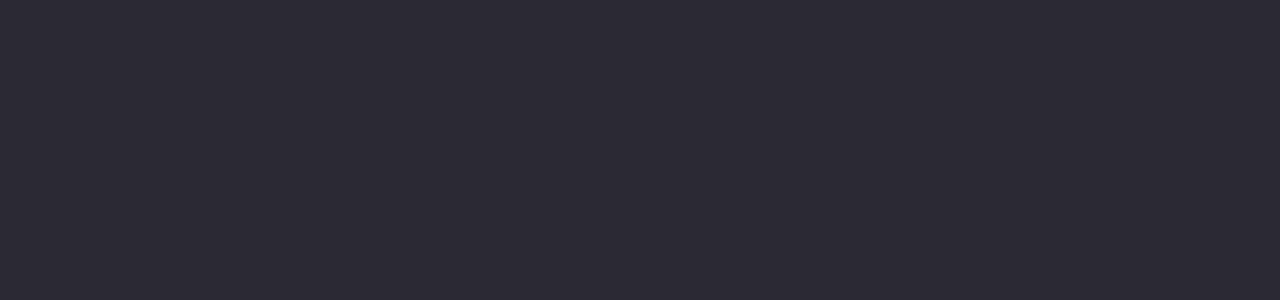
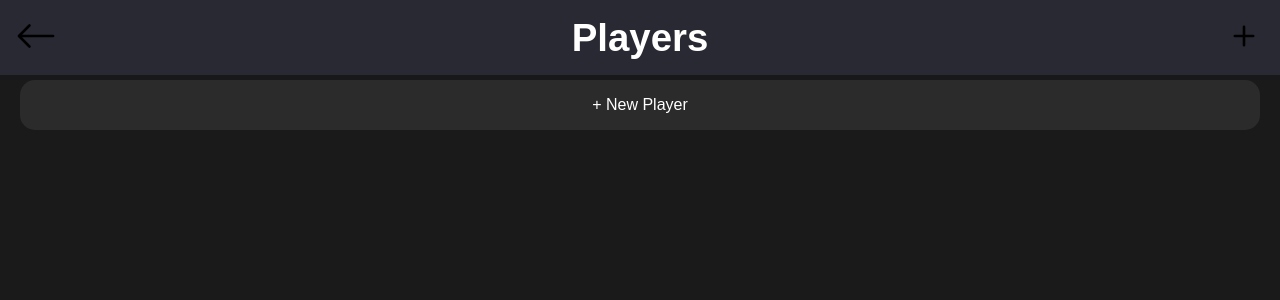
Before and after one commit to Liamo1225/discgolf-app, a React (Vite) app: page /discgolf-app/players in a window 1280 px wide. Before the commit this address had no page. Shown: the top 300 px of the page. Built offline with nearby package versions, Linux system fonts and the light colour scheme.

Commit message:
Players screen

```diff
--- a/src/data/stats.js
+++ b/src/data/stats.js
@@ -37,7 +37,7 @@ function calculatePlayerStats(playerId, courseId, layoutId) {
             player => player.id === playerId
         );
 
-        if (!player) return;
+        if (!player) return;;
 
         const total = getTotal(player.scores);
 
@@ -58,3 +58,15 @@ function calculatePlayerStats(playerId, courseId, layoutId) {
         bestScores
     };
 }
+
+export function calcRoundsPlayedAll() {
+    const result = new Map();
+
+    for (const round of getHistory()) {
+        for (const player of round.players) {
+            result.set(player.id, (result.get(player.id) ?? 0) + 1);
+        }
+    }
+
+    return result;
+}
--- a/src/data/testData.js
+++ b/src/data/testData.js
@@ -11,11 +11,11 @@ export default function GenTestData() {
     clearPlayerStatsCache()
 
     const players = [];
-    players.push(addPlayer("Liam", "#057a14"));
-    players.push(addPlayer("Wilma", "#ad0f78"));
-    players.push(addPlayer("Benjamin", "#0d078b"));
-    players.push(addPlayer("Mamma", "#d9bd08"));
-    players.push(addPlayer("Pappa", "#683406"));
+    players.push(addPlayer("Player1", "#057a14"));
+    players.push(addPlayer("Player2", "#ad0f78"));
+    players.push(addPlayer("Player3", "#0d078b"));
+    players.push(addPlayer("Player4", "#d9bd08"));
+    players.push(addPlayer("Player5", "#683406"));
 
     const course = addCourse("Test Course");
     const layout = addLayout(course.id, "Lay1", 1000, 9);
--- a/src/main/App.css
+++ b/src/main/App.css
@@ -29,3 +29,25 @@ body {
     color: var(--text-color);
     font-family: sans-serif;
 }
+
+.header {
+    display: flex;
+    align-items: center;
+    justify-content: space-between;
+    padding: 0 15px;
+
+    font-size: 1.2rem;
+
+    padding-top: env(save-area-inset-top);
+
+    height: calc(80px + env(safe-area-inset-top));
+
+    background-color: var(--header-color);
+    border-bottom: 5px solid var(--border-color);
+}
+
+.header button {
+    color: var(--text-color);
+    background: none;
+    border: none;
+}
--- a/src/main/App.jsx
+++ b/src/main/App.jsx
@@ -5,6 +5,7 @@ import './App.css';
 
 import Home from "../pages/home/Home";
 import ScoreCard from "../pages/scorecard/ScoreCard";
+import Players from "../pages/players/players";
 import History from "../pages/history/History";
 
 import Modal from "../utils/modal/Modal";
@@ -21,6 +22,7 @@ export default function App() {
 
         <Route path="/" element={<Home />}/>
         <Route path="/scorecard" element={<ScoreCard />}/>
+        <Route path="/players" element={<Players />}/>
         <Route path="/history" element={<History />}/>
 
       </Routes>
--- a/src/pages/history/History.jsx
+++ b/src/pages/history/History.jsx
@@ -1,9 +1,12 @@
 import "./History.css";
 
-import { ArrowLeft } from "react-bootstrap-icons";
 import { useNavigate } from "react-router-dom";
+import { RoundList } from "./components/RoundList";
 
-import { RoundList } from "./components/RoundList";
+import {
+    ArrowLeft,
+    Plus
+} from "react-bootstrap-icons";
 
 export default function History () {
     const navigate = useNavigate();
@@ -19,6 +22,13 @@ export default function History () {
                 </button>
 
                 <h1>History</h1>
+
+                <button
+                    className="head-add-btn"
+                    onClick={() => {}}
+                >
+                    <Plus size={42} />
+                </button>
             </header>
 
             <RoundList />
--- a/src/pages/home/Home.css
+++ b/src/pages/home/Home.css
@@ -21,17 +21,7 @@
     background-color: var(--background-color);
 
     .header {
-        padding-top: env(safe-area-inset-top);
-
-        display: flex;
         justify-content: center;
-        align-items: center;
-
-        font-size: 1.2rem;
-        height: 80px;
-
-        background-color: var(--header-color);
-        border-bottom: 5px solid var(--border-color);
     }
 
     .menu {
--- /dev/null
+++ b/src/pages/players/players.css
@@ -0,0 +1,69 @@
+.players {
+    --player-border-color: #3e3e3e;
+    --new-player-color: #2b2b2b;
+
+    display: flex;
+    flex-direction: column;
+    height: 100vh;
+
+    .player-list {
+        flex: 1;
+        min-height: 0;
+        overflow-y: auto;
+
+        background-color: var(--background-color);
+        display: flex;
+        flex-direction: column;
+        gap: 10px;
+    }
+
+    .player {
+        display: flex;
+        justify-content: space-between;
+        align-items: center;
+        height: 80px;
+
+        padding: 0 15px;
+        border-bottom: 3px dashed var(--player-border-color);
+    }
+
+    .player-info {
+        display: flex;
+        align-items: center;
+        justify-content: flex-start;
+        gap: 15px;
+    }
+
+    .player-name {
+        font-size: 1.3rem;
+        font-weight: 500;
+    }
+
+    .player-right {
+        display: flex;
+        align-items: center;
+        justify-content: flex-end;
+        gap: 30px;
+    }
+
+    .rounds-played {
+        color: var(--secondary-text-color);
+    }
+
+    .edit-btn {
+        border: none;
+        background-color: var(--background-color);
+        color: var(--text-color);
+    }
+
+    .list-add-btn {
+        height: 50px;
+        color: var(--text-color);
+        background-color: var(--new-player-color);
+        border: none;
+        border-radius: 15px;
+        margin: 0 20px;
+        font-size: 1rem;
+        font-weight: 500;
+    }
+}
--- /dev/null
+++ b/src/pages/players/players.jsx
@@ -0,0 +1,74 @@
+import "./players.css";
+
+import { useNavigate } from "react-router-dom";
+import { getPlayers } from "../../data/players";
+import { calcRoundsPlayedAll } from "../../data/stats";
+
+import {
+    ArrowLeft,
+    PersonFill,
+    Plus,
+    ThreeDots
+} from "react-bootstrap-icons";
+
+export default function Players() {
+    const navigate = useNavigate()
+
+    const players = getPlayers();
+    const roundsPlayed = calcRoundsPlayedAll();
+
+    const sortedPlayer = players.sort(
+        (a, b) => roundsPlayed.get(b.id) - roundsPlayed.get(a.id));
+
+    return (
+        <div className="players">
+            <header className="header">
+                <button
+                    className="back-btn"
+                    onClick={() => navigate("/")}
+                >
+                    <ArrowLeft size={42} />
+                </button>
+
+                <h1>Players</h1>
+
+                <button
+                    className="head-add-btn"
+                    onClick={() => {}}
+                >
+                    <Plus size={42} />
+                </button>
+            </header>
+
+            <main className="player-list">
+                {
+                    sortedPlayer.map((player) => (
+                        <div className="player" key={player.id}>
+                            <div className="player-info">
+                                <PersonFill size={40} color={player.color} />
+                                <h2 className="player-name">{player.name}</h2>
+                            </div>
+
+                            <div className="player-right">
+                                <span className="rounds-played">{`Rounds: ${roundsPlayed.get(player.id) ?? 0}`}</span>
+                                <button
+                                    className="edit-btn"
+                                    onClick={() => {}}
+                                >
+                                    <ThreeDots size={30} />
+                                </button>
+                            </div>
+                        </div>
+                    ))
+                }
+
+                <button
+                    className="list-add-btn"
+                    onClick={() => {}}
+                >
+                    + New Player
+                </button>
+            </main>
+        </div>
+    );
+}
--- a/src/pages/scorecard/ScoreCard.css
+++ b/src/pages/scorecard/ScoreCard.css
@@ -11,20 +11,6 @@
     display: flex;
     flex-direction: column;
     overflow: hidden;
-
-    .header {
-        display: flex;
-        justify-content: space-between;
-        align-items: center;
-
-        padding: 0 15px;
-        padding-top: env(save-area-inset-top);
-
-        height: calc(80px + env(safe-area-inset-top));
-
-        background-color: var(--header-color);
-        border-bottom: 5px solid var(--border-color);
-    }
 
     .header button {
         flex: 0 0 auto;
```
